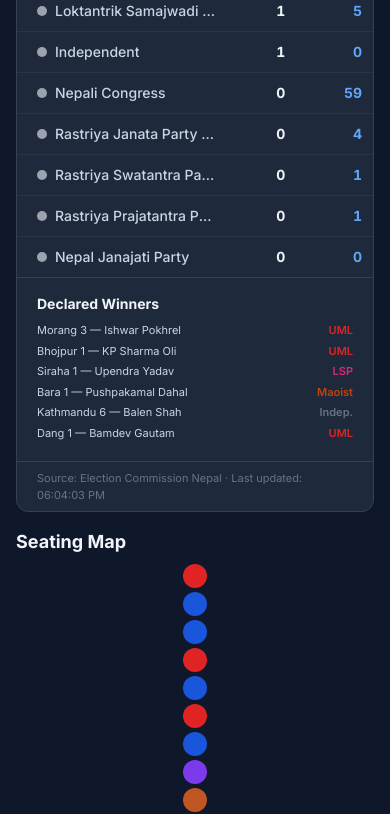
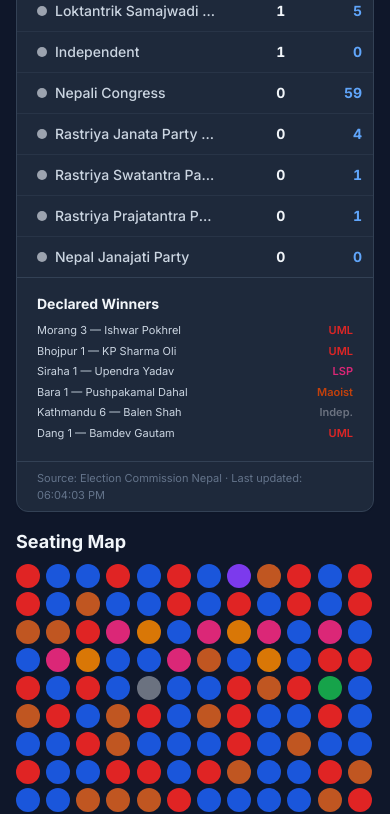
Before and after one commit to 077bei002aadarsha-blip/nepal-election-2082-live, a Next.js app: page / in a window 390 px wide. Shown: the part 1156-1970 px from the top of the page. Built offline with nearby package versions, Linux system fonts and the light colour scheme; no server answers.

Commit message:
fix: responsive seating grid layout

```diff
--- a/src/components/SeatMap.tsx
+++ b/src/components/SeatMap.tsx
@@ -34,7 +34,8 @@
       <h3 className="text-lg font-bold text-slate-800 dark:text-slate-100 mb-2">
         {ne ? "सीट व्यवस्था" : "Seating Map"}
       </h3>
-      <div className="grid grid-cols-15 gap-1 justify-center">
+      <div className="grid gap-1 justify-center
+        grid-cols-[repeat(auto-fit,minmax(24px,1fr))] max-w-full">
         {seats.map((s, idx) => (
           <div
             key={s.id}
```
